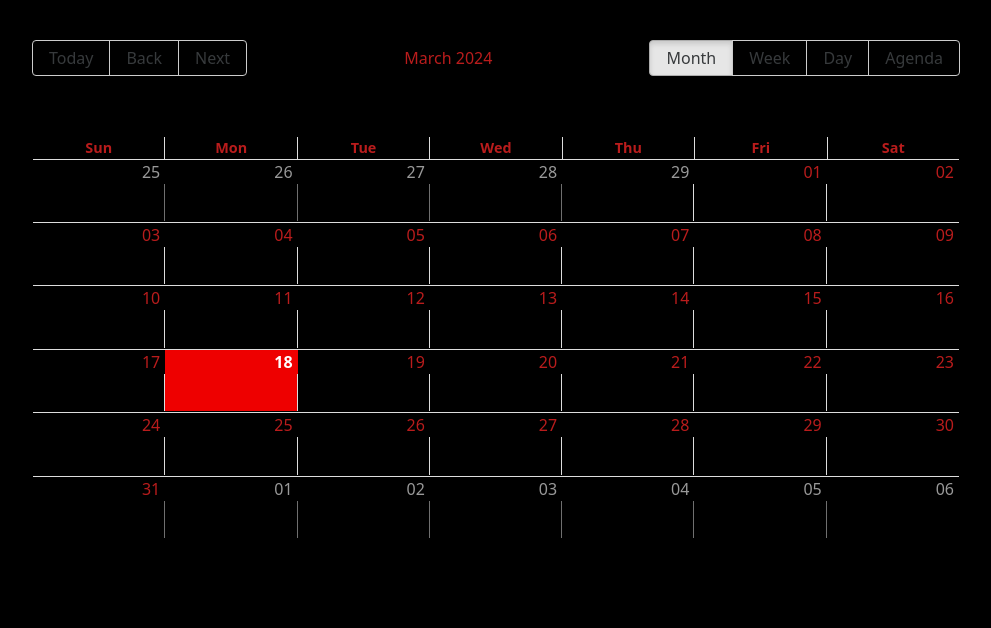
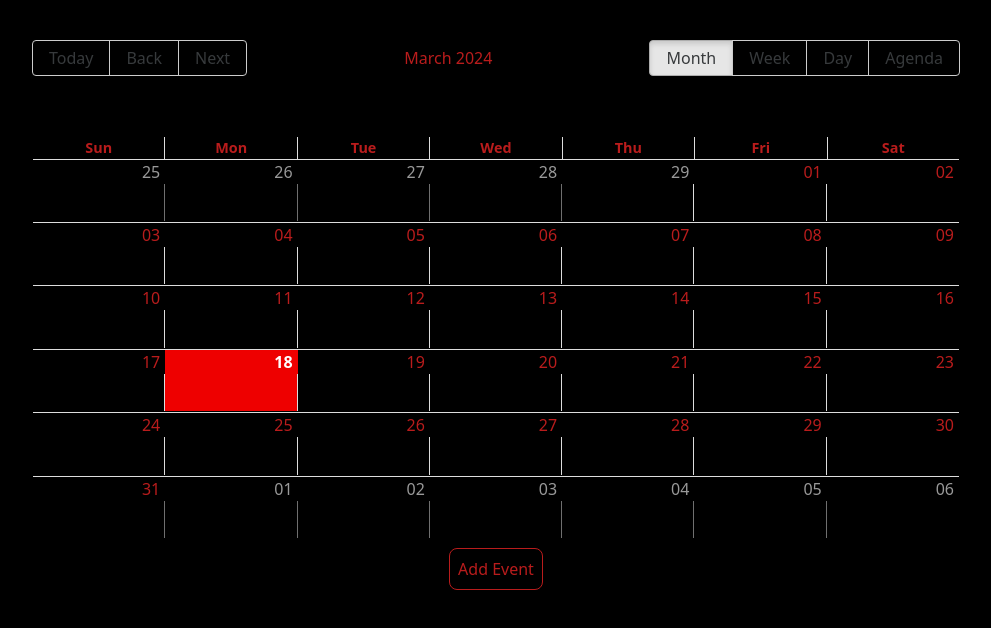
Before and after one commit to Afsalkp7/react-calendar, a React (Vite) app: page / in a window 1280 px wide. Shown: the top 628 px of the page, without its empty margins (144-1135 px from the left). Built offline with nearby package versions, Linux system fonts and the light colour scheme.

Commit message:
add button

```diff
--- a/src/assets/components/Calendar.jsx
+++ b/src/assets/components/Calendar.jsx
@@ -174,9 +174,7 @@ function BigCalendar() {
 
   return (
     <div className="mt-10">
-      {/* <button className="bg-black text-red-700 border border-red-700 p-2 rounded-lg m-2 hover:bg-red-700 hover:text-black" onClick={handleAddEvent}>
-        Add Event
-      </button> */}
+
       <Calendar
         className="custom-calendar bg-black text-red-700"
         localizer={localizer}
@@ -188,6 +186,12 @@ function BigCalendar() {
         onSelectSlot={handleSelectSlot}
         onSelectEvent={handleSelectEvent}
       />
+      <div className="flex">
+        <button className="bg-black mx-auto text-red-700 border border-red-700 p-2 rounded-lg m-2 hover:bg-red-700 hover:text-black" onClick={handleAddEvent}>
+        Add Event
+      </button>
+      </div>
+
       {showForm && (
         <div className="fixed top-0 left-0 w-full h-full flex items-center justify-center bg-gray-800 bg-opacity-70 backdrop-blur-lg z-10">
           <div class="bg-black rounded-lg p-8 max-w-md w-full">
```
